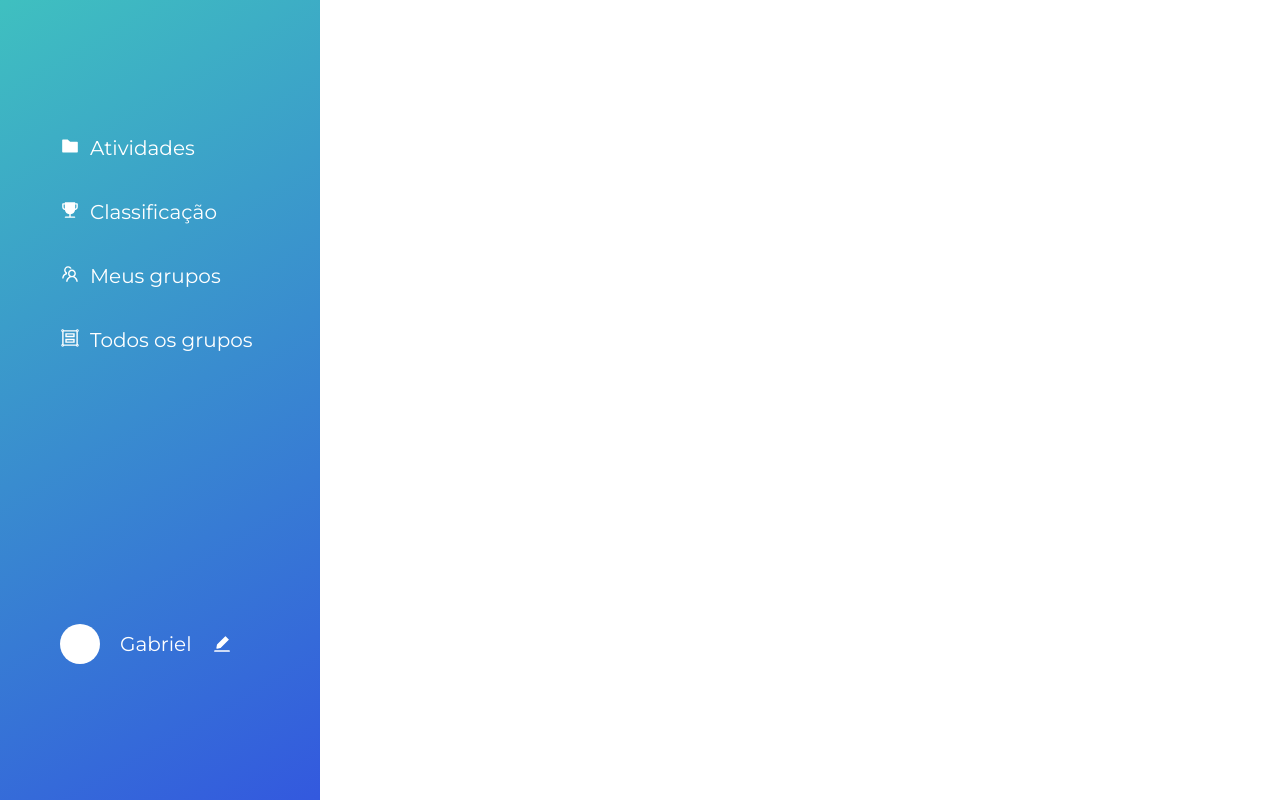
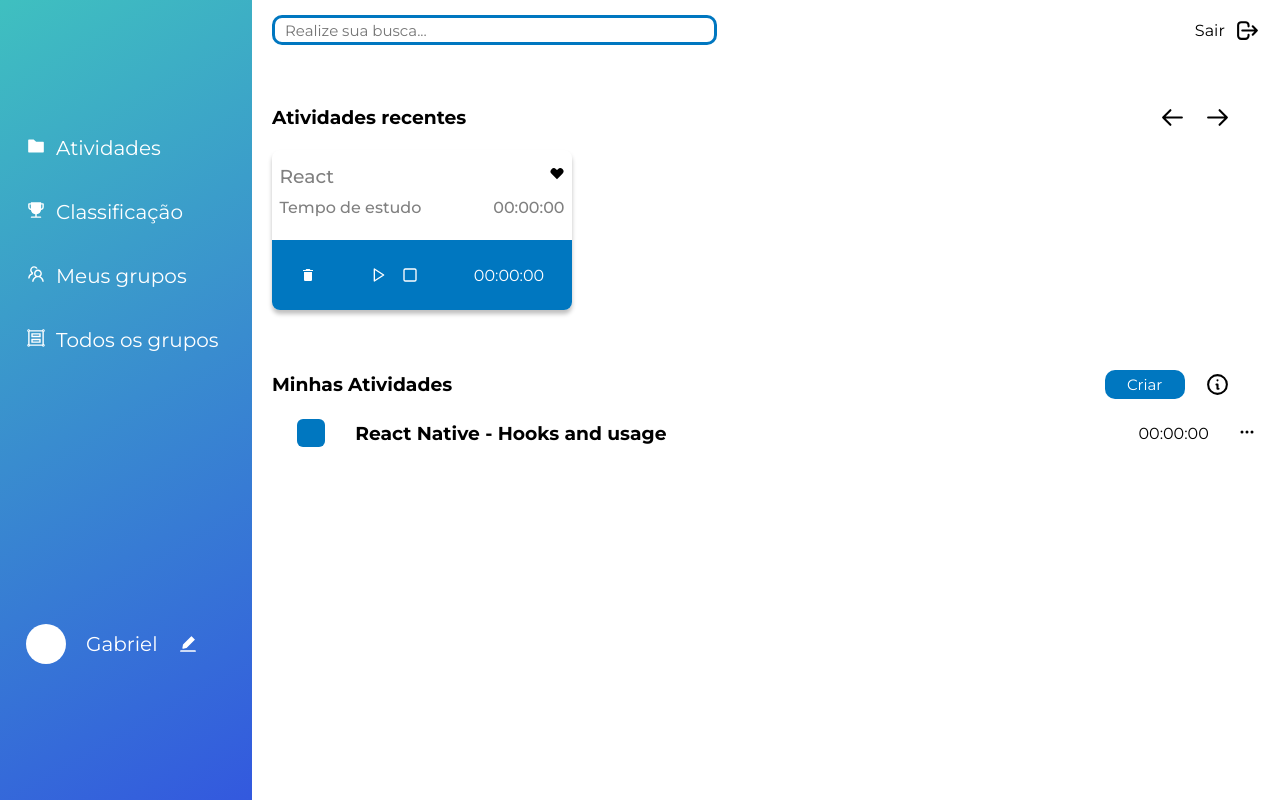
Before and after one commit to laudemirjunior/note-time, a React (Create React App) app: page /dashboard in a window 1280 px wide. Built offline with nearby package versions, Linux system fonts and the light colour scheme.

Commit message:
feat: created dashboard page style

```diff
--- a/src/components/sidebar/styles.js
+++ b/src/components/sidebar/styles.js
@@ -1,7 +1,6 @@
 import styled from "styled-components";
 
 export const Container = styled.div`
-  position: absolute;
   height: 100vh;
   width: 320px;
   background: linear-gradient(
--- a/src/pages/dashboard/index.js
+++ b/src/pages/dashboard/index.js
@@ -1,10 +1,58 @@
 import React from "react";
 import Sidebar from "../../components/sidebar";
+import * as C from "./styles";
+import {
+  HiOutlineLogout,
+  HiOutlineArrowLeft,
+  HiOutlineArrowRight,
+  HiOutlineInformationCircle,
+} from "react-icons/hi";
+import DashboardCards from "../../components/dashboardCards";
+import DashboardActivities from "../../components/dashboardActivities";
 
 export default function Dashboard() {
   return (
-    <>
+    <C.MainContainer>
       <Sidebar />
-    </>
+
+      <C.Container>
+        <section>
+          <C.Search>
+            <input placeholder="Realize sua busca..." />
+
+            <div>
+              <p>Sair</p>
+              <HiOutlineLogout />
+            </div>
+          </C.Search>
+        </section>
+
+        <section>
+          <C.Title>
+            <h3>Atividades recentes</h3>
+            <div>
+              <HiOutlineArrowLeft />
+              <HiOutlineArrowRight />
+            </div>
+          </C.Title>
+          <C.RecentActivities>
+            <DashboardCards />
+          </C.RecentActivities>
+        </section>
+
+        <section>
+          <C.Title>
+            <h3>Minhas Atividades</h3>
+            <div>
+              <button>Criar</button>
+              <HiOutlineInformationCircle />
+            </div>
+          </C.Title>
+          <C.Activities>
+            <DashboardActivities />
+          </C.Activities>
+        </section>
+      </C.Container>
+    </C.MainContainer>
   );
 }
--- /dev/null
+++ b/src/pages/dashboard/styles.js
@@ -0,0 +1,85 @@
+import styled from "styled-components";
+
+export const MainContainer = styled.main`
+  display: flex;
+  gap: 20px;
+  width: 100vw;
+  height: 100vh;
+`;
+
+export const Container = styled.div`
+  display: flex;
+  flex-direction: column;
+  width: 100%;
+  gap: 60px;
+
+  section:nth-child(2) {
+    display: flex;
+    flex-direction: column;
+    gap: 20px;
+  }
+
+  section:nth-child(3) {
+    display: flex;
+    flex-direction: column;
+    gap: 20px;
+  }
+`;
+
+export const Search = styled.div`
+  display: flex;
+  justify-content: space-between;
+  align-items: center;
+  width: 98%;
+  margin-top: 15px;
+
+  input {
+    border-radius: 10px;
+    border: 3px solid #0077c0;
+    outline: none;
+    width: 45%;
+    height: 30px;
+    padding: 10px;
+    font-size: 15px;
+  }
+
+  div {
+    display: flex;
+    align-items: center;
+    gap: 10px;
+
+    svg {
+      font-size: 25px;
+    }
+  }
+`;
+
+export const Title = styled.div`
+  display: flex;
+  justify-content: space-between;
+  align-items: center;
+  width: 95%;
+
+  div {
+    display: flex;
+    align-items: center;
+    gap: 20px;
+
+    svg {
+      font-size: 25px;
+    }
+  }
+
+  button {
+    padding: 5px;
+    width: 80px;
+    border-radius: 10px;
+    background-color: #0077c0;
+    color: #ffffff;
+    font-size: 15px;
+  }
+`;
+
+export const RecentActivities = styled.div``;
+
+export const Activities = styled.div``;
```
